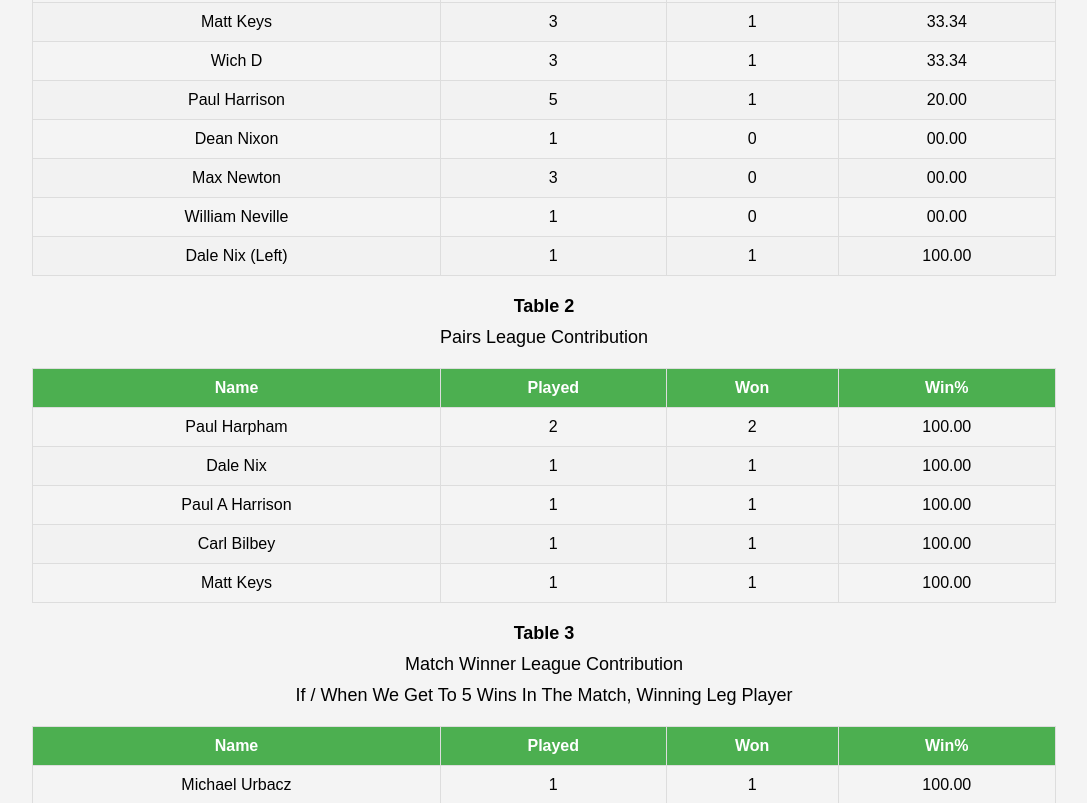
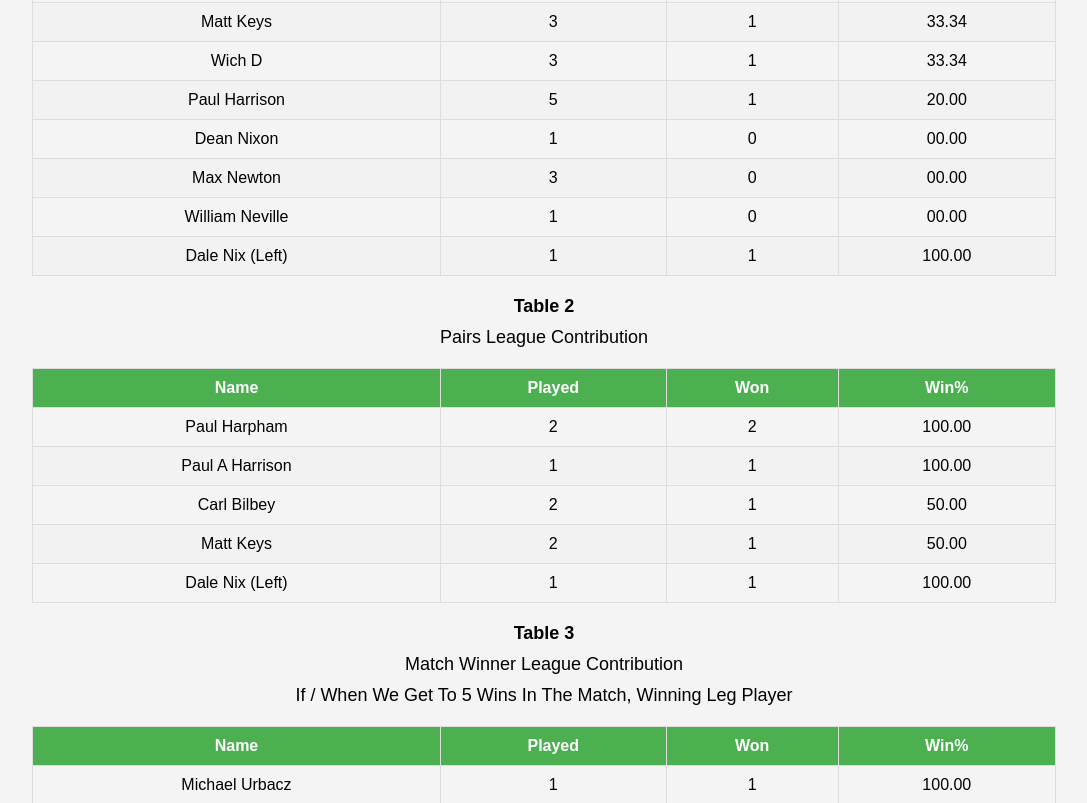
Before and after one commit to con-club-pool-2026/current-season, a plain HTML site: page index.html in a window 1280 px wide. Shown: the part 450-1253 px from the top of the page, without its empty margins (96-1183 px from the left). Drawn offline with Linux system fonts and the light colour scheme.

Commit message:
Update index.html

```diff
--- a/index.html
+++ b/index.html
@@ -201,12 +201,6 @@
             <td>100.00</td>
         </tr>
         <tr>
-            <td>Dale Nix</td>
-            <td>1</td>
-            <td>1</td>
-            <td>100.00</td>
-        </tr>
-        <tr>
             <td>Paul A Harrison</td>
             <td>1</td>
             <td>1</td>
@@ -214,12 +208,18 @@
         </tr>
         <tr>
             <td>Carl Bilbey</td>
+            <td>2</td>
             <td>1</td>
-            <td>1</td>
-            <td>100.00</td>
+            <td>50.00</td>
         </tr>
         <tr>
             <td>Matt Keys</td>
+            <td>2</td>
+            <td>1</td>
+            <td>50.00</td>
+        </tr>
+        <tr>
+            <td>Dale Nix (Left)</td>
             <td>1</td>
             <td>1</td>
             <td>100.00</td>
```
